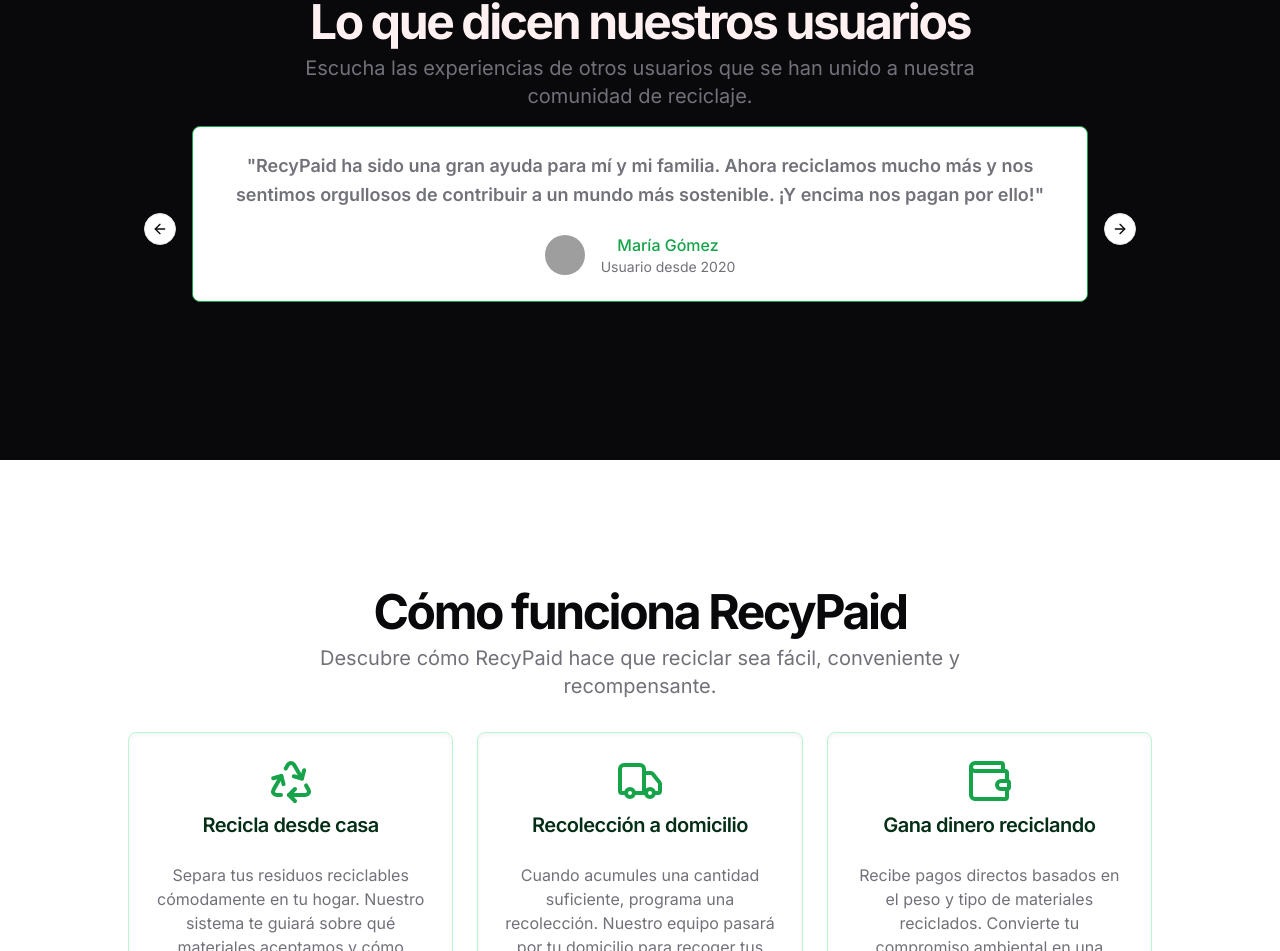
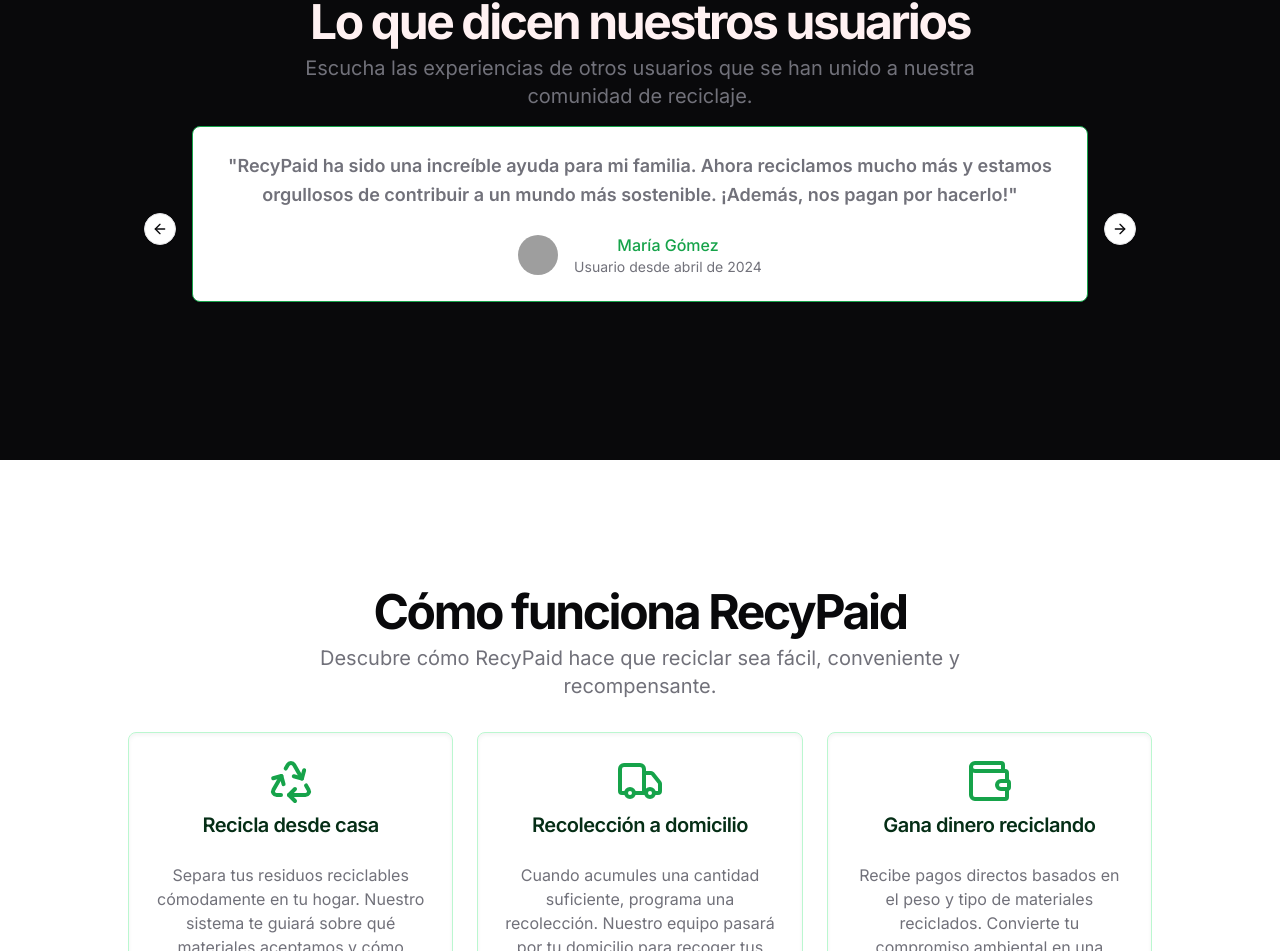
Before and after one commit to GeovannyPaez/recypaid-web, a Next.js app: page / in a window 1280 px wide. Shown: the part 1678-2629 px from the top of the page. Built offline with nearby package versions, Linux system fonts and the light colour scheme; grey boxes are pictures that could not be loaded.

Commit message:
refactor: Update testimonial quotes and user since dates

```diff
--- a/src/components/shared/testimonial-carousel.tsx
+++ b/src/components/shared/testimonial-carousel.tsx
@@ -11,19 +11,19 @@
 
 const testimonials = [
   {
-    quote: "RecyPaid ha sido una gran ayuda para mí y mi familia. Ahora reciclamos mucho más y nos sentimos orgullosos de contribuir a un mundo más sostenible. ¡Y encima nos pagan por ello!",
+    quote: "RecyPaid ha sido una increíble ayuda para mi familia. Ahora reciclamos mucho más y estamos orgullosos de contribuir a un mundo más sostenible. ¡Además, nos pagan por hacerlo!",
     name: "María Gómez",
-    since: "Usuario desde 2020"
+    since: "Usuario desde abril de 2024"
   },
   {
-    quote: "RecyPaid ha sido un gran aliado en mi camino hacia una vida más sostenible. Ahora reciclo casi todo y me siento mucho más comprometido con el medio ambiente. ¡Y lo mejor es que me pagan por ello!",
+    quote: "RecyPaid ha sido un excelente aliado en mi camino hacia una vida más sostenible. Ahora reciclo casi todo y me siento mucho más comprometido con el medio ambiente. ¡Y lo mejor es que me pagan por ello!",
     name: "Juan Pérez",
-    since: "Usuario desde 2021"
+    since: "Usuario desde marzo de 2024"
   },
   {
-    quote: "RecyPaid ha sido una gran ayuda para mí y mi familia. Ahora reciclamos mucho más y nos sentimos orgullosos de contribuir a un mundo más sostenible. ¡Y lo mejor es que nos pagan por ello!",
+    quote: "RecyPaid ha sido fundamental para mí y mi familia. Hemos aumentado nuestra cantidad de reciclaje y nos sentimos bien al saber que estamos haciendo algo positivo por el planeta. ¡Y encima nos pagan por ello!",
     name: "Ana Martínez",
-    since: "Usuario desde 2019"
+    since: "Usuario desde junio de 2024"
   }
 ]
 
```
